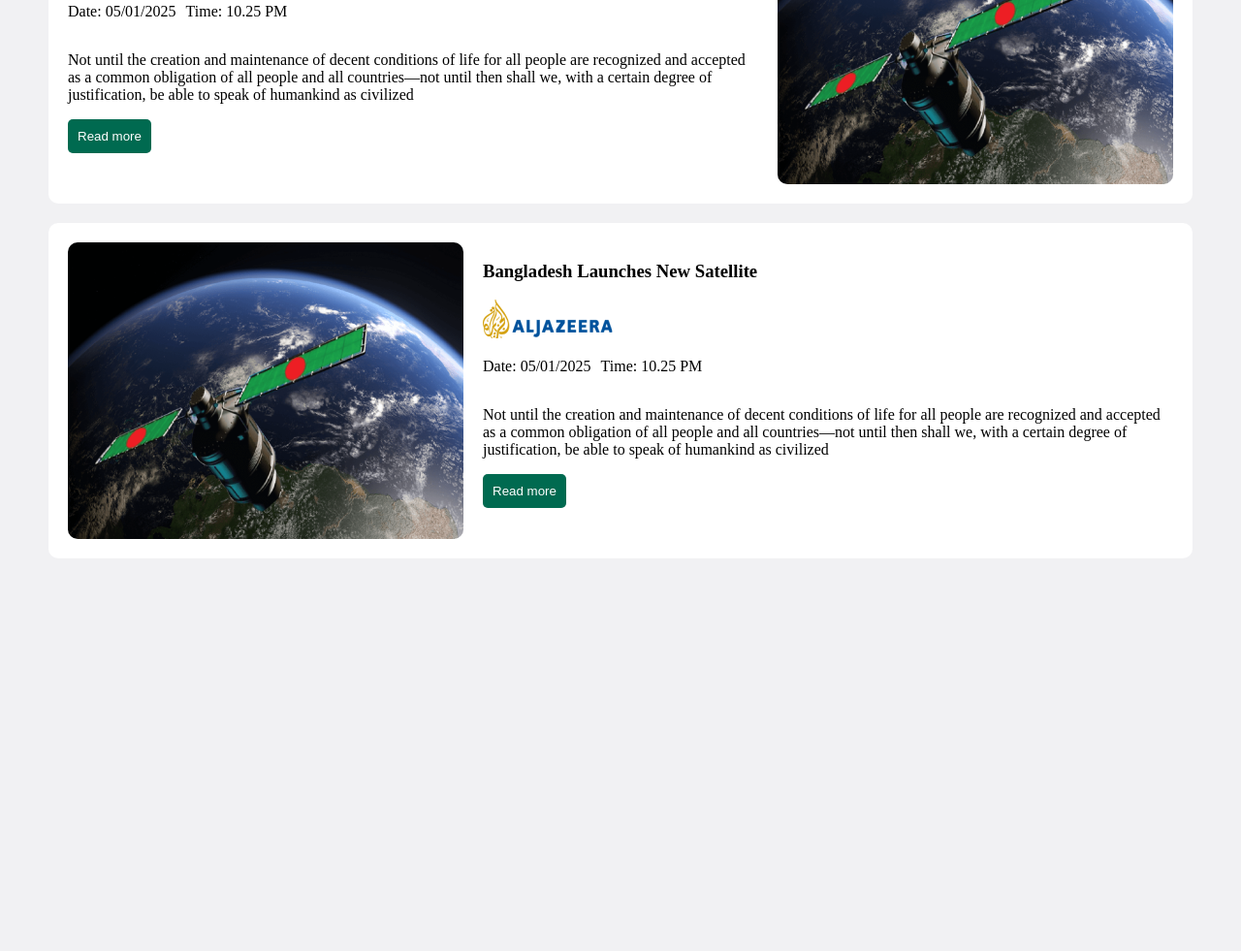
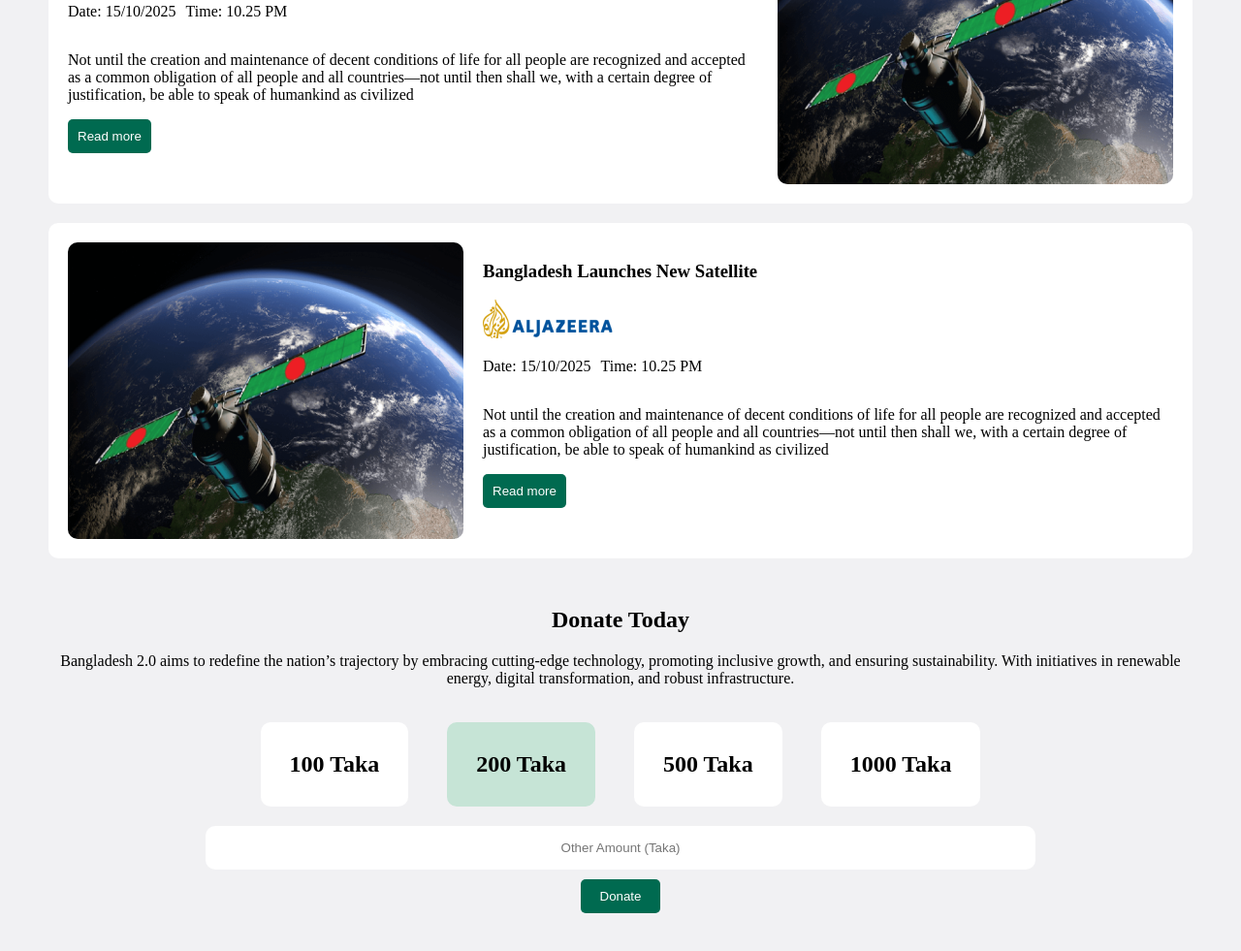
Before and after one commit to rimonali123/New-Smart-Bangladesh, a plain HTML site: page index.html in a window 1280 px wide. Shown: the part 2664-3645 px from the top of the page at 97% size. Before the commit the page ends 3290 px from the top, so only its background shows below. Drawn offline with Linux system fonts and the light colour scheme.

Commit message:
donate section is implement successfully

```diff
--- a/New Bangladesh Style/Style.css
+++ b/New Bangladesh Style/Style.css
@@ -161,3 +161,41 @@ Section {
     border-radius: 5px;
 
 }
+
+.Donate-heading{
+    text-align: center;
+}
+
+.Donate-heading input{
+width: 70%;
+padding: 15px;
+border-radius: 10px;
+border: none;
+}
+
+.Donate-heading input::placeholder {
+  text-align: center;
+
+}
+
+
+.donate-card{
+    display: flex;
+    gap: 40px;
+    justify-content: center;
+}
+
+.donate-card h1{
+    background-color: white;
+    padding: 30px;
+    border-radius: 10px;
+}
+
+.button-primary{
+    background-color: #006A50;
+    border: none;
+    color: white;
+    padding: 10px 20px;
+    border-radius: 5px;
+    margin-top: 10px;
+}
--- a/index.html
+++ b/index.html
@@ -156,7 +156,7 @@
                     <h3>Bangladesh Launches New Satellite</h3>
                     <img src="./assets/al-jazeera.png" alt="">
                     <div class="date-time">
-                            <p>Date: 05/01/2025</p>
+                        <p>Date: 15/10/2025</p>
                         <p>Time: 10.25 PM</p>
                     </div>
                     <p>Not until the creation and maintenance of decent conditions of life for all people are recognized
@@ -170,7 +170,7 @@
                     <h3>Bangladesh Launches New Satellite</h3>
                     <img src="./assets/al-jazeera.png" alt="">
                     <div class="date-time">
-                            <p>Date: 05/01/2025</p>
+                        <p>Date: 15/10/2025</p>
                         <p>Time: 10.25 PM</p>
                     </div>
                     <p>Not until the creation and maintenance of decent conditions of life for all people are recognized
@@ -186,7 +186,7 @@
                     <h3>Bangladesh Launches New Satellite</h3>
                     <img src="./assets/al-jazeera.png" alt="">
                     <div class="date-time">
-                            <p>Date: 05/01/2025</p>
+                        <p>Date: 15/10/2025</p>
                         <p>Time: 10.25 PM</p>
                     </div>
                     <p>Not until the creation and maintenance of decent conditions of life for all people are recognized
@@ -197,6 +197,26 @@
             </div>
             </p>
         </section>
+        <!-- Donate Today section Started -->
+        <section>
+            <div class="Donate-heading">
+                <h1>Donate Today</h1>
+                <p>Bangladesh 2.0 aims to redefine the nation’s trajectory by embracing cutting-edge technology,
+                    promoting inclusive growth, and ensuring sustainability. With initiatives in renewable energy,
+                    digital transformation, and robust infrastructure.</p>
+
+                <div class="donate-card">
+                    <h1>100 Taka</h1>
+                    <h1 style="background-color: #C6E4D6;">200 Taka</h1>
+                    <h1>500 Taka</h1>
+                    <h1>1000 Taka</h1>
+                </div>
+                <input type="text" placeholder="Other Amount (Taka)" name="" id="">
+                <br>
+                <button class="button-primary">Donate</button>
+            </div>
+
+        </section>
     </main>
     <footer>
 
```
Lines whose indentation alone changed are shown as unchanged.
